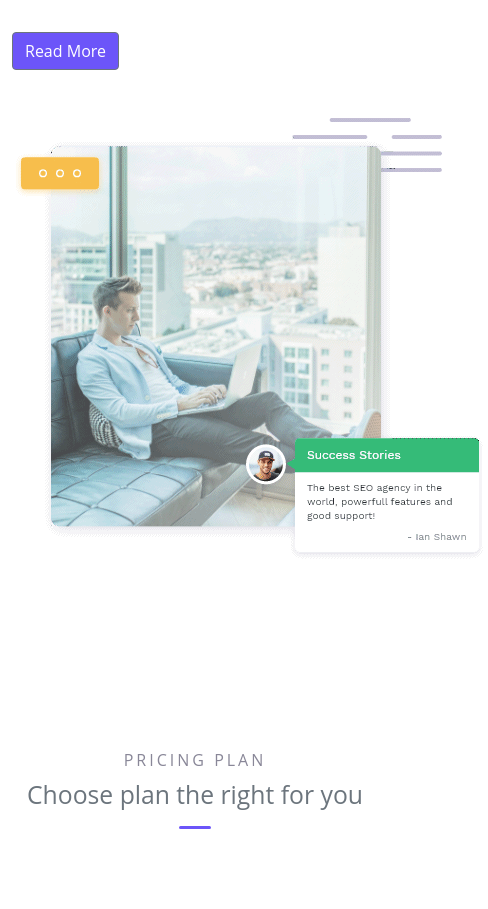
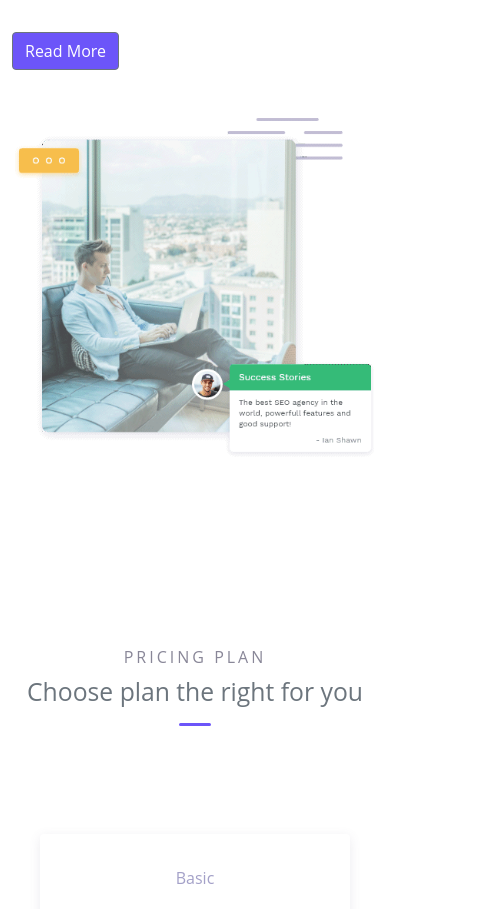
Before and after one commit to IbrahimO123/seogram-template, a React (Create React App) app in the folder seogram/: page /about in a window 390 px wide. Shown: the part 838-1747 px from the top of the page, 488 px wide, since content can reach past the window. Built offline with nearby package versions, Linux system fonts and the light colour scheme.

Commit message:
remove the space while in mobile mode, the images are now responsive

```diff
--- a/seogram/src/html/Home.js
+++ b/seogram/src/html/Home.js
@@ -105,8 +105,8 @@ function Home() {
                              </ul>
                         </div>
                    </div>
-                   <div className="col-lg-6 py-3 pr-lg-5 mt-3 ml-4 text-center wow animate__animated animate__fadeInRight" >
-                       <p className=""><img className="img-responsive" src={banner2} alt="" ></img></p>
+                   <div className="col-lg-6 py-3 pr-lg-5 mt-3 ml-4 text-center wow animate__animated animate__fadeIn" >
+                       <p className=""><img className="img-fluid" src={banner2} alt="" ></img></p>
                    </div>
               </div>
             </div>
--- a/seogram/src/html/Parts/AboutUs.js
+++ b/seogram/src/html/Parts/AboutUs.js
@@ -25,7 +25,7 @@ function AboutUs() {
                         </div>
                    </div>
                    <div className="col-lg-6 py-3 wow animate__animated animate__fadeInRight" >
-                       <p><img src={frame1} alt="man sitting and pressing a pc" ></img></p>
+                       <p><img className="img-fluid" src={frame1} alt="man sitting and pressing a pc" ></img></p>
                    </div>
                    </div>
                    </div>
```
